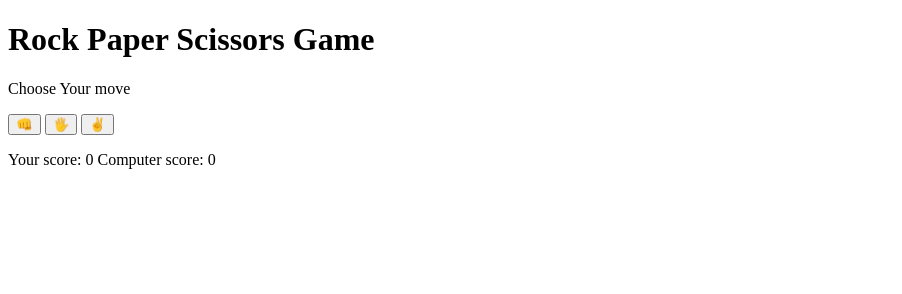
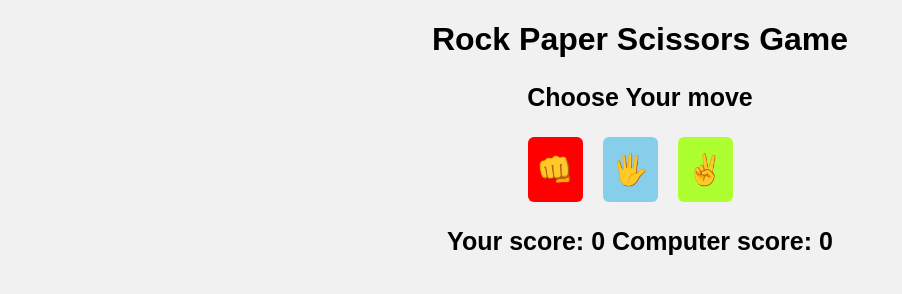
Before and after one commit to TaborDev/rockPaperScissor, a plain HTML site: page index.html in a window 1280 px wide. Shown: the whole page, without its empty margins (0-902 px from the left). Drawn offline with Linux system fonts and the light colour scheme.

Commit message:
style is added

```diff
--- a/index.html
+++ b/index.html
@@ -5,6 +5,7 @@
     <meta http-equiv="X-UA-Compatible" content="IE=edge">
     <meta name="viewport" content="width=device-width, initial-scale=1.0">
     <title>Document</title>
+    <link rel="stylesheet" href="styles.css">
 </head>
 <body>
     <h1>Rock Paper Scissors Game</h1>
--- a/styles.css
+++ b/styles.css
@@ -0,0 +1,41 @@
+body{
+    margin: 0;
+    padding: 0;
+    font-family: Arial, Helvetica, sans-serif;
+    text-align: center;
+    background-color: #f1f1f1;
+}
+
+p{
+    font-size: 25px;
+    font-weight: bold;
+}
+
+.buttons{
+    display: flex;
+    flex-direction: row;
+    justify-content: center;
+}
+
+button{
+    height: 65px;
+    width: 55px;
+    margin-right: 20px;
+    border-radius: 6px;
+    border: none;
+}
+
+#rock{
+    background-color: red ;
+    font-size: 30px;
+}
+
+#paper{
+    background-color: skyblue;
+    font-size: 30px;
+}
+
+#scissors{
+    background-color: greenyellow;
+    font-size: 30px;
+}
```
